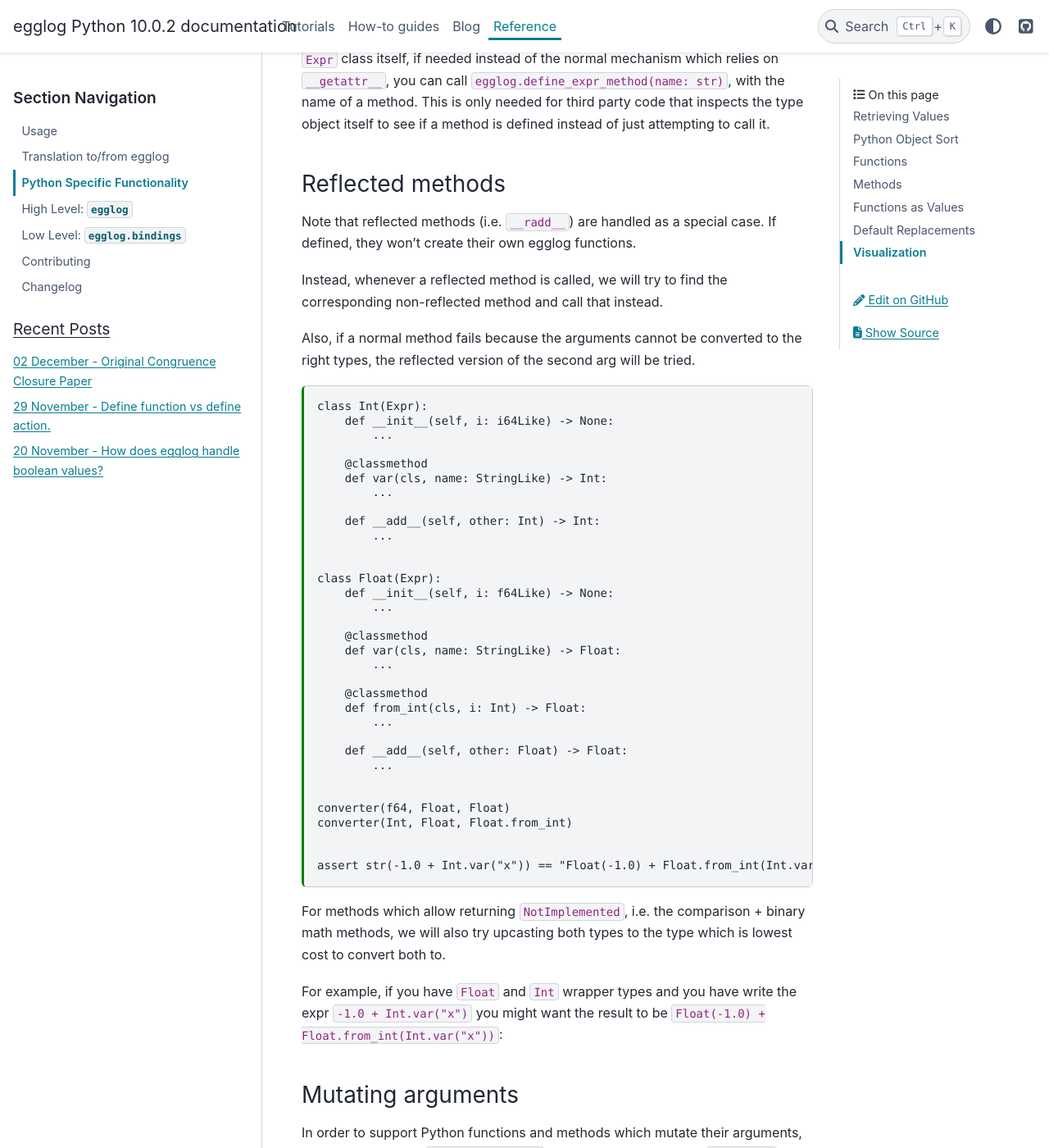
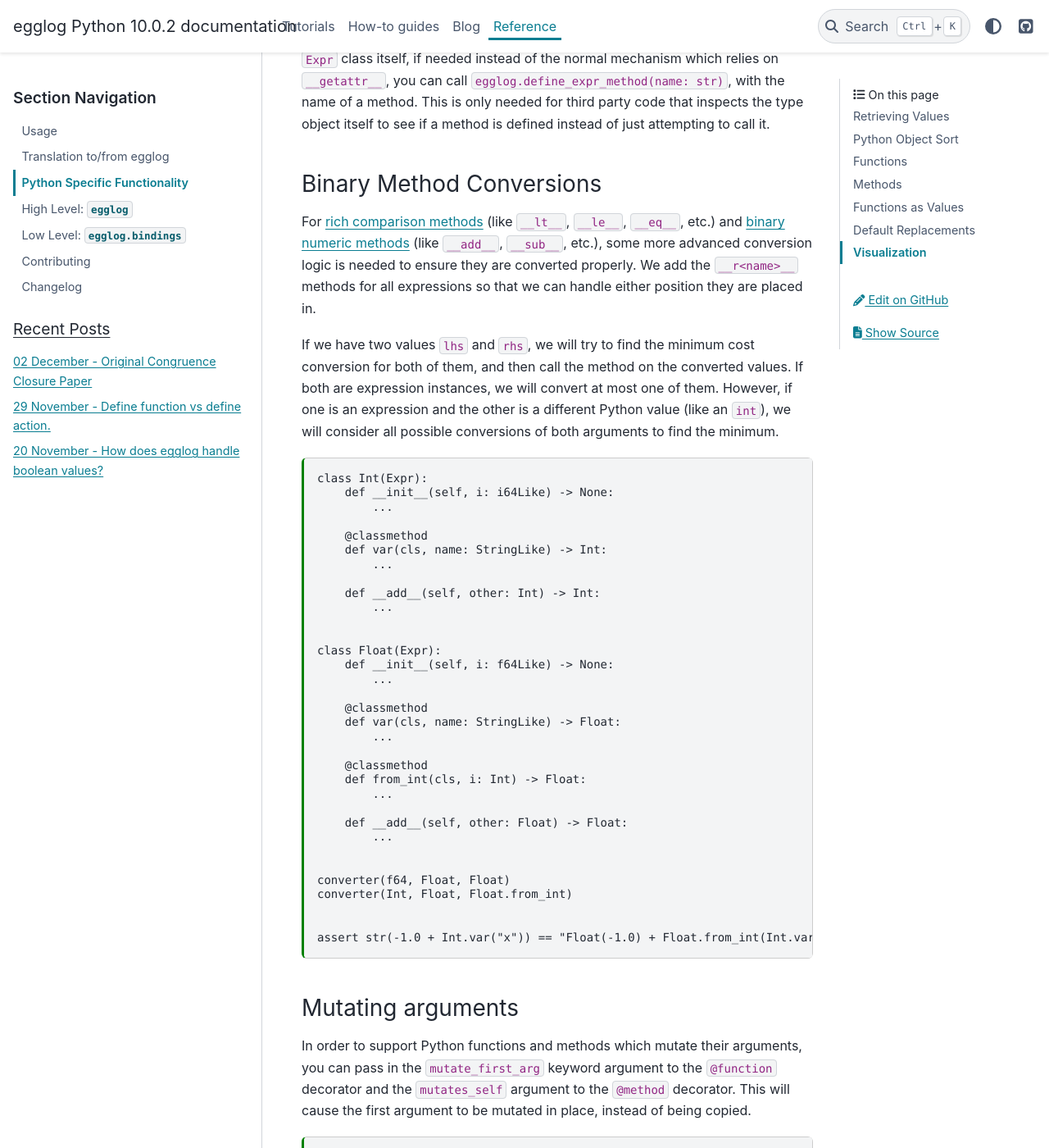
Before and after one commit to egraphs-good/egglog-python, a Sphinx documentation site: the page built from docs/reference/python-integration.md, in a window 1280 px wide and 1400 px high, scrolled down 9351 px. Shown: the whole window at 82% size. Built offline with Sphinx 7.4.7 and the PyData theme 0.15.4, drawn with Linux system fonts in a browser that asks for light colours; pages that are not in the unit, such as notebooks, are missing from menus; comment, search, counter and statistics services are not loaded; the version number is read from the project's files by our own code.

Commit message:
Update docs to reflect new conversion logic

````diff
--- a/docs/reference/python-integration.md
+++ b/docs/reference/python-integration.md
@@ -379,13 +379,13 @@ instead of the normal mechanism which relies on `__getattr__`, you can call `egg
 with the name of a method. This is only needed for third party code that inspects the type object itself to see if a
 method is defined instead of just attempting to call it.
 
-### Reflected methods
+### Binary Method Conversions
 
-Note that reflected methods (i.e. `__radd__`) are handled as a special case. If defined, they won't create their own egglog functions.
+For [rich comparison methods](https://docs.python.org/3/reference/datamodel.html#object.__lt__) (like `__lt__`, `__le__`, `__eq__`, etc.) and [binary numeric methods](https://docs.python.org/3/reference/datamodel.html#object.__add__) (like `__add__`, `__sub__`, etc.), some more advanced conversion logic is needed to ensure they are converted properly. We add the `__r<name>__` methods for all expressions so that we can handle either position they are placed in.
 
-Instead, whenever a reflected method is called, we will try to find the corresponding non-reflected method and call that instead.
-
-Also, if a normal method fails because the arguments cannot be converted to the right types, the reflected version of the second arg will be tried.
+If we have two values `lhs` and `rhs`, we will try to find the minimum cost conversion for both of them, and then call the method on the converted values.
+If both are expression instances, we will convert at most one of them. However, if one is an expression and the other
+is a different Python value (like an `int`), we will consider all possible conversions of both arguments to find the minimum.
 
 ```{code-cell} python
 class Int(Expr):
@@ -422,11 +422,6 @@ converter(Int, Float, Float.from_int)
 
 assert str(-1.0 + Int.var("x")) == "Float(-1.0) + Float.from_int(Int.var(\"x\"))"
 ```
-
-For methods which allow returning `NotImplemented`, i.e. the comparison + binary math methods, we will also try upcasting both
-types to the type which is lowest cost to convert both to.
-
-For example, if you have `Float` and `Int` wrapper types and you have write the expr `-1.0 + Int.var("x")` you might want the result to be `Float(-1.0) + Float.from_int(Int.var("x"))`:
 
 ### Mutating arguments
 
````
